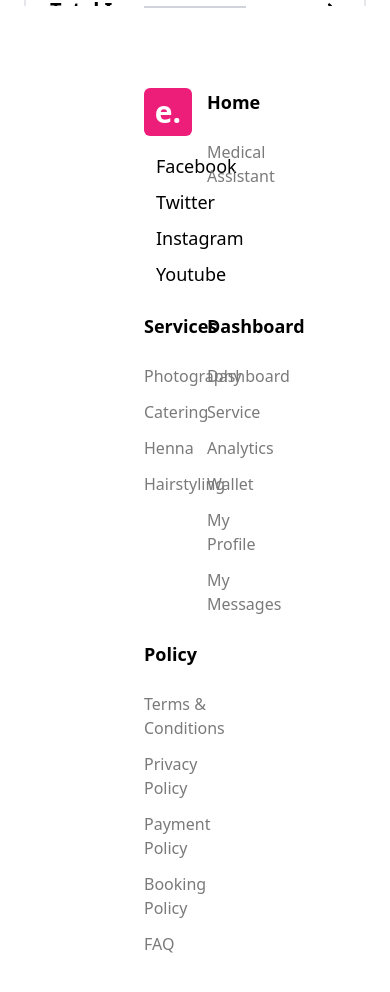
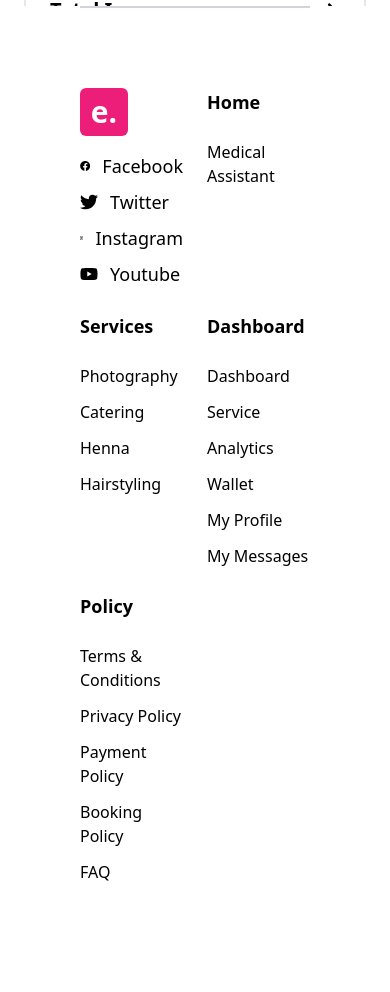
Before and after one commit to Niklas-dev/dashboard-task, a Next.js app: page /dashboard/overview in a window 390 px wide. Shown: the part 838-1830 px from the top of the page. After the commit the page ends 1762 px from the top, so only its background shows below. Built offline with nearby package versions, Linux system fonts and the light colour scheme.

Commit message:
fix font in footer

```diff
--- a/src/components/Footer.tsx
+++ b/src/components/Footer.tsx
@@ -2,14 +2,14 @@ import { FaFacebook, FaInstagram, FaTwitter, FaYoutube } from "react-icons/fa";
 
 export default function Footer() {
   return (
-    <footer className="flex flex-col px-36 pb-10 ">
+    <footer className="flex flex-col px-20 lg:px-36 pb-10 ">
       <div className="w-full h-[2px] bg-gray-300"></div>
       <div className="md:flex flex-row grid grid-cols-2 gap-6  justify-between mt-20">
         <div>
           <div className="bg-primaryRed h-12 w-12 rounded-md flex justify-center items-center text-3xl text-white font-bold">
             e.
           </div>
-          <div className="flex flex-col mt-4 gap-2 text-lg">
+          <div className="flex flex-col mt-4 gap-2 text-lg font-normal ">
             <a href="" className="flex flex-row gap-3 items-center">
               <FaFacebook />
               Facebook
@@ -29,7 +29,7 @@ export default function Footer() {
         </div>
         <div className="flex flex-col gap-6 text-lg">
           <h4 className="text-lg font-bold">Home</h4>
-          <div className="flex flex-col gap-3 text-lg font-medium text-textGray">
+          <div className="flex flex-col gap-3 text-lg font-normal ">
             <a
               href=""
               className="flex flex-row gap-3 items-center text-base hover:underline"
@@ -40,7 +40,7 @@ export default function Footer() {
         </div>
         <div className="flex flex-col gap-6 text-lg">
           <h4 className="text-lg font-bold">Services</h4>
-          <div className="flex flex-col gap-3 text-lg font-medium text-textGray">
+          <div className="flex flex-col gap-3 text-lg font-normal ">
             <a
               href=""
               className="flex flex-row gap-3 items-center text-base hover:underline"
@@ -69,7 +69,7 @@ export default function Footer() {
         </div>
         <div className="flex flex-col gap-6 text-lg">
           <h4 className="text-lg font-bold">Dashboard</h4>
-          <div className="flex flex-col gap-3 text-lg font-medium text-textGray">
+          <div className="flex flex-col gap-3 text-lg font-normal ">
             <a href="" className="flex flex-row gap-3 items-center text-base">
               Dashboard
             </a>
@@ -107,7 +107,7 @@ export default function Footer() {
         </div>
         <div className="flex flex-col gap-6 text-lg">
           <h4 className="text-lg font-bold">Policy</h4>
-          <div className="flex flex-col gap-3 text-lg font-medium text-textGray">
+          <div className="flex flex-col gap-3 text-lg font-normal ">
             <a
               href=""
               className="flex flex-row gap-3 items-center text-base hover:underline"
```
